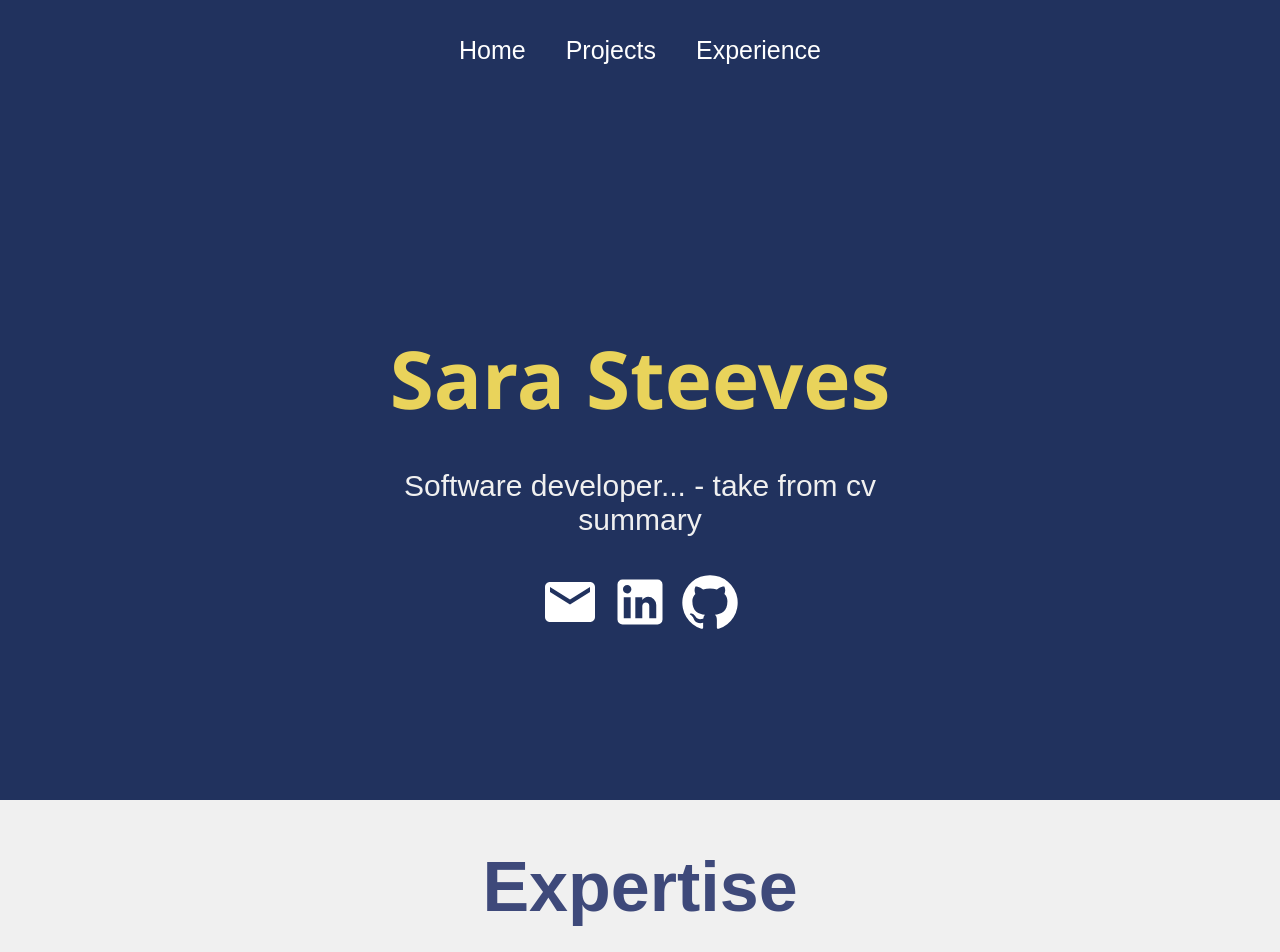
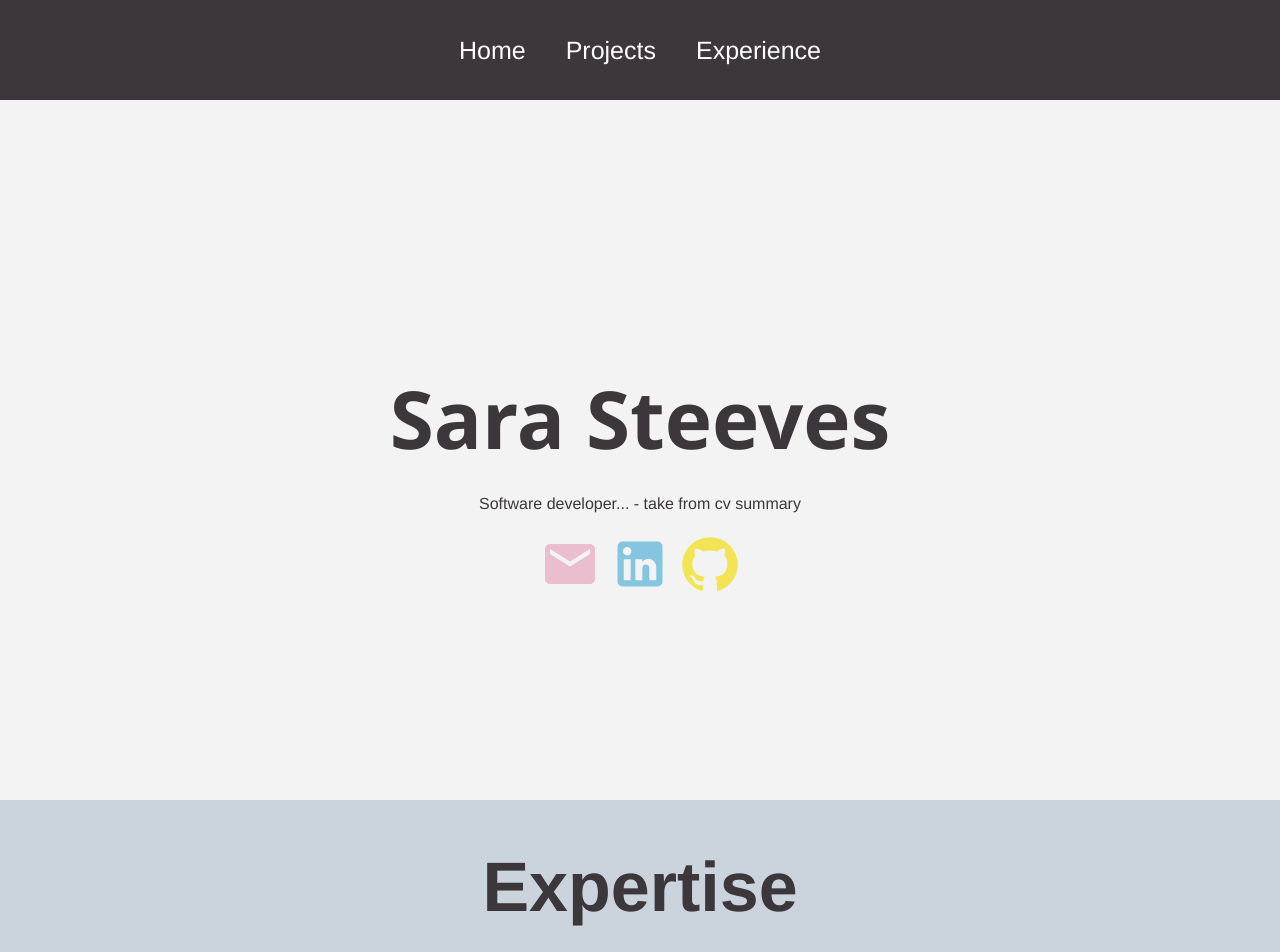
Before and after one commit to sarasteeves/portfolio, a React (Create React App) app: page / in a window 1280 px wide. Shown: the top 952 px of the page. Built offline with nearby package versions, Linux system fonts and the light colour scheme.

Commit message:
Amended styling

```diff
--- a/src/App.css
+++ b/src/App.css
@@ -3,8 +3,8 @@
   height: auto;
   display: flex;
   flex-direction: column;
-  font-family: Arial, Helvetica, sans-serif;
-  background-color: #f0f0f0;
+  font-family: "Helvetica", sans-serif;
+  background-color: #f3f3f3;
   /* text-align: center; */
 }
 
--- a/src/pages/Experience.js
+++ b/src/pages/Experience.js
@@ -9,11 +9,11 @@ function Experience() {
     return (
         // TODO: add details from CV
         <div className="experience">
-            <VerticalTimeline lineColor="#3e497a">
+            <VerticalTimeline lineColor="#3B373B">
                 <VerticalTimelineElement
                     className="vertical-timeline-element--education"
                     date="2009-2012"
-                    iconStyle={{background: "#3e497a", color: "#fff"}}
+                    iconStyle={{background: "#F2E455", color: "#fff"}}
                     icon={<SchoolIcon />}
                 >
                     <h3 className="vertical-timeline-element-title">University of Cambridge</h3>
@@ -22,7 +22,7 @@ function Experience() {
                 <VerticalTimelineElement
                     className="vertical-timeline-element--work"
                     date="2013-2019"
-                    iconStyle={{background: "#3e497a", color: "#fff"}}
+                    iconStyle={{background: "#EABDCF", color: "#fff"}}
                     icon={<WorkIcon />}
                 >
                     <h3 className="vertical-timeline-element-title">Costello Medical</h3>
@@ -31,7 +31,7 @@ function Experience() {
                 <VerticalTimelineElement
                     className="vertical-timeline-element--work"
                     date="2019-2024"
-                    iconStyle={{background: "#3e497a", color: "#fff"}}
+                    iconStyle={{background: "#EABDCF", color: "#fff"}}
                     icon={<WorkIcon />}
                 >
                     <h3 className="vertical-timeline-element-title">Costello Medical</h3>
@@ -40,7 +40,7 @@ function Experience() {
                 <VerticalTimelineElement
                     className="vertical-timeline-element--work"
                     date="2024-present"
-                    iconStyle={{background: "#3e497a", color: "#fff"}}
+                    iconStyle={{background: "#85C5DF", color: "#fff"}}
                     icon={<CodeIcon />}
                 >
                     <h3 className="vertical-timeline-element-title">Independent Game Development</h3>
--- a/src/pages/Home.js
+++ b/src/pages/Home.js
@@ -9,13 +9,13 @@ function Home() {
         <div className="home">
             <div className="about">
                 <h2>Sara Steeves</h2>
-                <div className="prompt">
+                <div >
                     <p>Software developer... - take from cv summary</p>
                     {/* TODO: add cv icon/link */}
                     {/* TODO: update with correct links */}
-                    <a href="mailto:sarasteeves@gmail.com"><EmailIcon></EmailIcon></a>
-                    <a href="https://www.google.com"><LinkedInIcon></LinkedInIcon></a>
-                    <a href="https://www.google.com"><GitHubIcon></GitHubIcon></a>
+                    <a href="mailto:sarasteeves@gmail.com" className="email"><EmailIcon></EmailIcon></a>
+                    <a href="https://www.google.com" className="linkedIn"><LinkedInIcon></LinkedInIcon></a>
+                    <a href="https://www.google.com" className="github"><GitHubIcon></GitHubIcon></a>
 
                 </div>
             </div>
--- a/src/styles/Footer.css
+++ b/src/styles/Footer.css
@@ -1,13 +1,13 @@
 .footer {
     width: 100%;
     height: 200px;
-    background: #21325e;
+    background: #3B373B;
     display: flex;
     justify-content: center;
     align-items: center;
     flex-direction: column;
     padding-top: 10px;
-    margin-top: 200px;
+    /* margin-top: 200px; */
   }
 
   .socialMedia svg {
--- a/src/styles/Home.css
+++ b/src/styles/Home.css
@@ -1,8 +1,8 @@
 .home {
     width: 100%;
     align-items: center;
-    font-family: "Arial", sans-serif;
-    color: #3e497a;
+    font-family: "Helvetica", sans-serif;
+    color: #3B373B;
   }
 
   .about {
@@ -13,14 +13,14 @@
     justify-content: center;
     align-items: center;
     text-align: center;
-    background-color: #21325e;
-    color: #f0f0f0;
+
+    color: #3B373B;
   }
 
   .about h2 {
     font-family: "Segoe UI", Tahoma, Geneva, Verdana, sans-serif;
     font-size: 80px;
-    color: #e9d35b;
+    color: #3B373B;
     height: 50px;
   }
 
@@ -28,10 +28,22 @@
     width: 40%;
     font-size: 30px;
   }
-  .prompt svg {
+  .email svg {
     font-size: 60px;
     margin: 5px;
-    color: white;
+    color: #EABDCF;
+  }
+
+  .linkedIn svg {
+    font-size: 60px;
+    margin: 5px;
+    color: #85C5DF;
+  }
+
+  .github svg {
+    font-size: 60px;
+    margin: 5px;
+    color: #F2E455;
   }
 
   .skills {
@@ -41,10 +53,12 @@
     justify-content: center;
     flex-direction: column;
     align-items: center;
+    background-color: #CBD4DD;
+    padding-bottom: 100px;
   }
 
   .skills h1 {
-    color: #3e497a;
+    color: #3B373B;
   }
 
   .skills .list {
--- a/src/styles/NavBar.css
+++ b/src/styles/NavBar.css
@@ -1,7 +1,7 @@
 .navBar {
     width: 100%;
     height: 100px;
-    background: #21325e;
+    background: #3B373B;
 }
 
 .navBar a {
--- a/src/styles/ProjectDisplay.css
+++ b/src/styles/ProjectDisplay.css
@@ -9,7 +9,7 @@
 
   .project h1 {
     margin-top: 50px;
-    color: #3e497a;
+    color: #3B373B;
     font-size: 35px;
   }
   .project img {
@@ -19,10 +19,10 @@
 
   .project p {
     font-size: 40px;
-    color: #3e497a;
+    color: #3B373B;
   }
 
   .project svg {
     font-size: 60px;
-    color: #3e497a;
+    color: #3B373B;
   }
--- a/src/styles/Projects.css
+++ b/src/styles/Projects.css
@@ -19,12 +19,13 @@
     display: grid;
     grid-template-columns: 1fr 1fr 1fr;
     place-items: center;
+    padding-bottom: 100px;
   }
 
   /* MENU ITEM STYLING */
 
   .projectItem {
-    border-radius: 15px;
+    border-radius: 25px;
     width: 300px;
     height: 300px;
     margin: 40px;
@@ -51,19 +52,19 @@
     font-size: 25px;
   }
 
-  @media only screen and (max-width: 1300px) {
+  @media only screen and (max-width: 1600px) {
     .projectList {
       grid-template-columns: 1fr 1fr;
     }
   }
 
-  @media only screen and (max-width: 800px) {
+  @media only screen and (max-width: 1200px) {
     .projectList {
       grid-template-columns: 1fr;
     }
   }
 
-  @media only screen and (max-width: 800px) {
+  @media only screen and (max-width: 1200px) {
     .projectList {
       width: 100%;
     }
```
